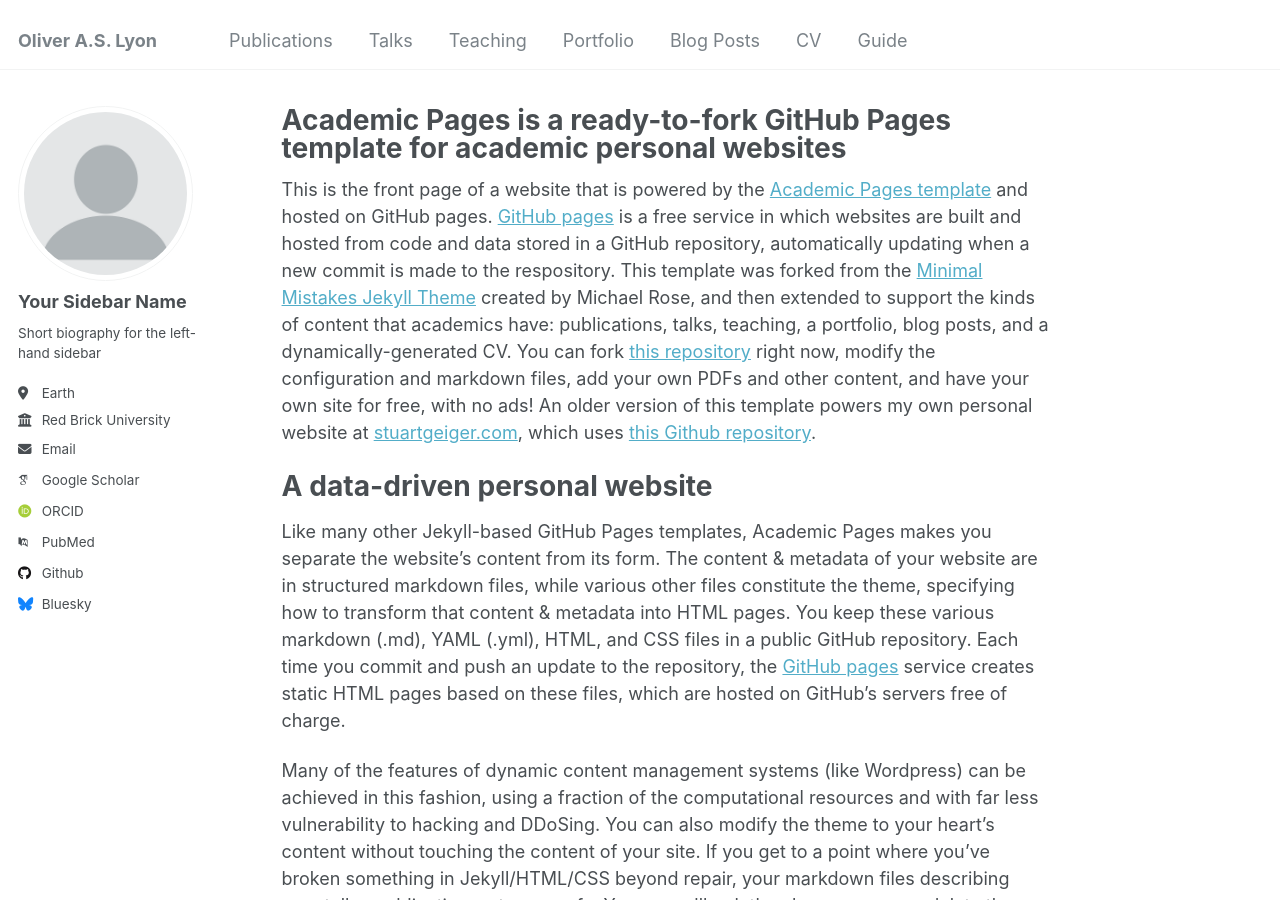
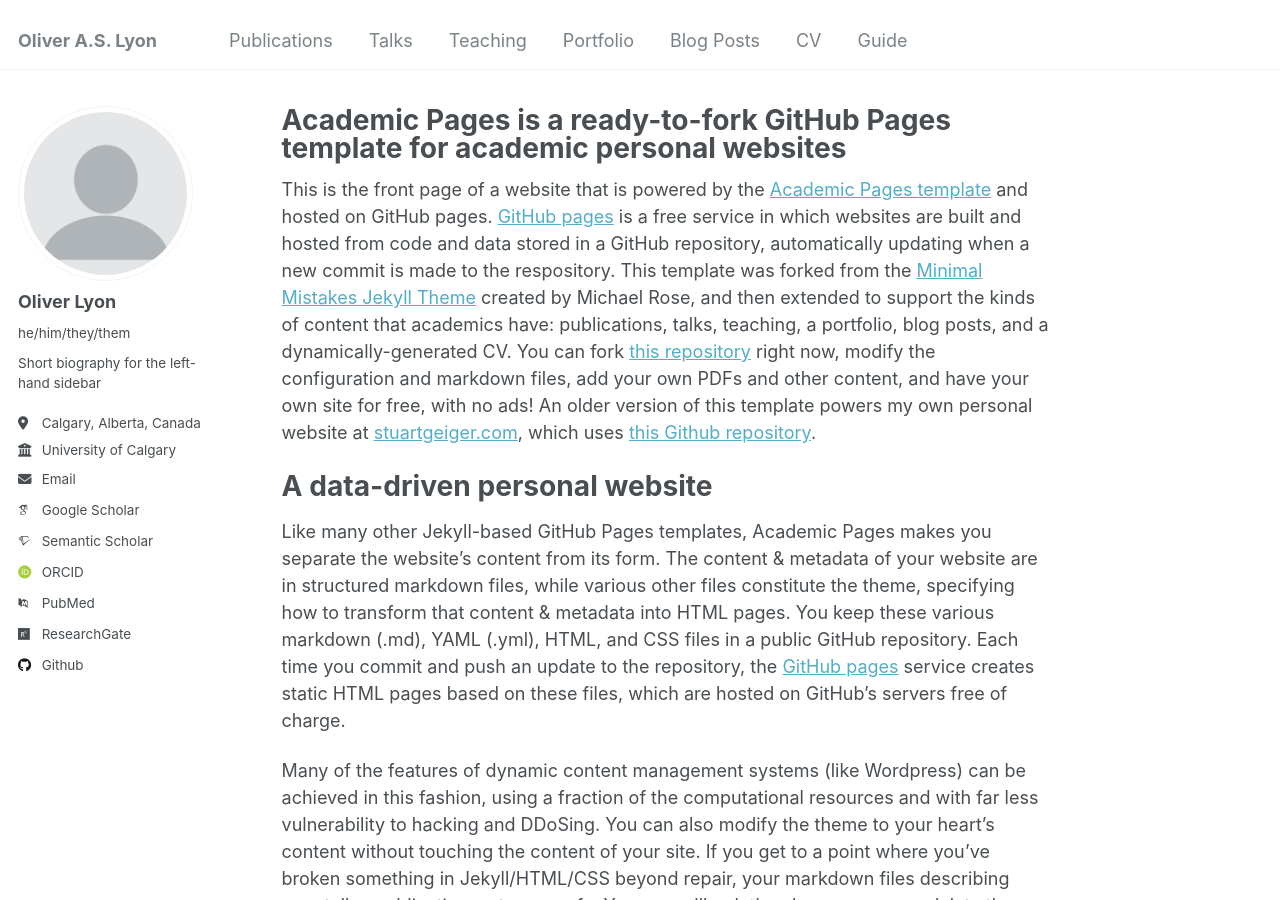
Before and after one commit to OliverTheLyon/OliverTheLyon.github.io, a Jekyll site: the page built from _pages/about.md, in a window 1280 px wide and 900 px high. Built offline with Jekyll 4.4.1, drawn with Linux system fonts in a browser that asks for light colours; some web fonts are replaced.

Commit message:
Updated Main file.yml

```diff
--- a/_config.yml
+++ b/_config.yml
@@ -22,33 +22,31 @@
 author:
   # Biographic information
   avatar           : "profile.png"
-  name             : "Your Sidebar Name"
-  pronouns         : # example: "she/her"
+  name             : "Oliver Lyon"
+  pronouns         : "he/him/they/them"
   bio              : "Short biography for the left-hand sidebar"
-  location         : "Earth"
-  employer         : "Red Brick University"
-  uri              : # URL
-  email            : "none@example.org"
+  location         : "Calgary, Alberta, Canada"
+  employer         : "University of Calgary"
+  email            : "Oliver,lyon[at],ucalgary.ca"
 
   # Academic websites
   arxiv            : # URL - Update with the correct link to your profile
-  googlescholar    : "https://scholar.google.com/citations?user=PS_CX0AAAAAJ"
-  impactstory      : # URL
-  orcid            : "http://orcid.org/yourorcidurl"
-  semantic         : # URL
+  googlescholar    : "https://scholar.google.ca/citations?user=hYI62_wAAAAJ&hl=en"
+  orcid            : "https://orcid.org/0000-0002-9693-8815"
+  semantic         : "https://www.semanticscholar.org/author/O.-A.-Lyon/47874212"
   pubmed           : "https://www.ncbi.nlm.nih.gov/pubmed/?term=john+snow"
-  researchgate     : # URL
+  researchgate     : "https://www.researchgate.net/profile/Oliver-Lyon-2"
 
   # Repositories and software development
   bitbucket        : # Username - Update with your username on the site
   codepen          : # Username
   dribbble         : # Username
-  github           : "academicpages"
+  github           : "OliverTheLyon"
   kaggle           : # Username
   stackoverflow    : # User number or user number and name (i.e., use "1" or "1/jeff-atwood")
 
   # Social media
-  bluesky          : "bsky.app" # Replace this with you Bluesky username
+  bluesky          : # Replace this with you Bluesky username
   facebook         : # Username
   flickr           : # Username
   foursquare       : # Username
```
